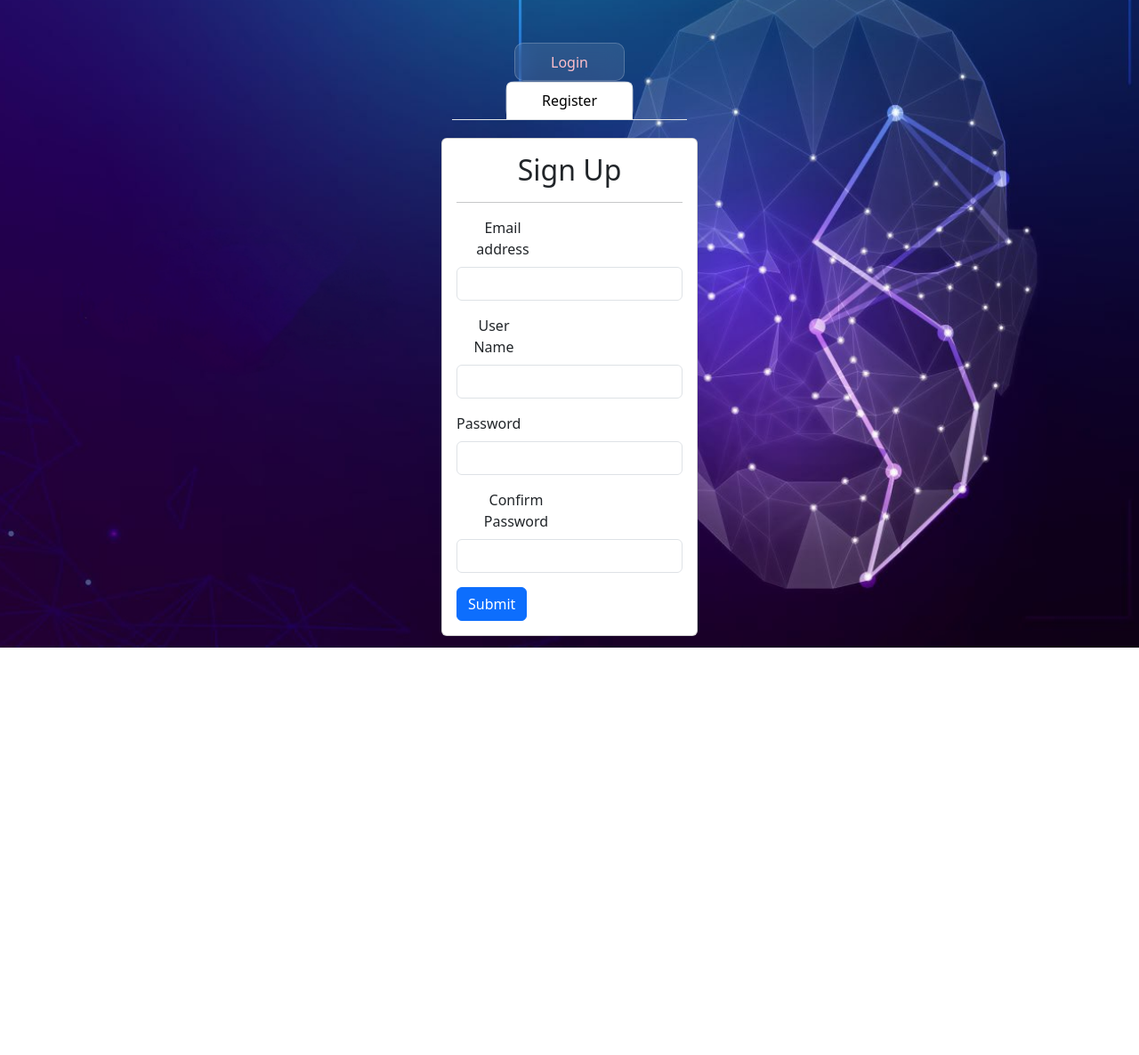
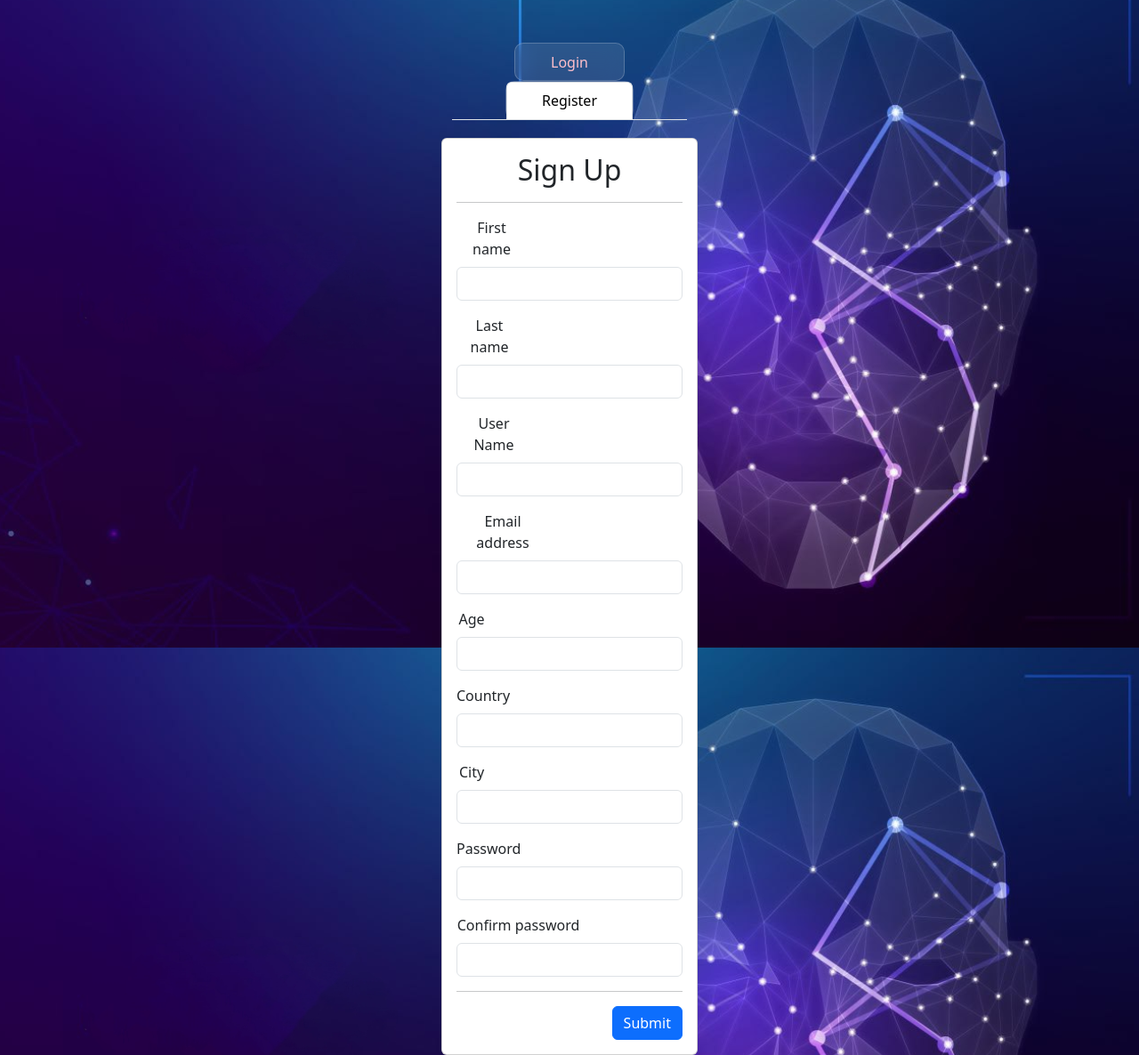
Before and after one commit to SinaHosseini/Deep-Face-AI-Website, a Flask app: page /register in a window 1280 px wide. Shown: the part 72-1258 px from the top of the page at 89% size. Before the commit the page ends 800 px from the top, so only its background shows below. Run offline with Flask 3, Linux system fonts and the light colour scheme; some libraries are stand-ins or nearby versions.

Commit message:
update for session 4.3

```diff
--- a/app.py
+++ b/app.py
@@ -1,7 +1,10 @@
 import os
 import cv2
+import bcrypt
+from datetime import datetime
 from flask import Flask, render_template, request, redirect, session, url_for
-from deepface import DeepFace
+from sqlmodel import SQLModel, Field, Session, select, create_engine
+from pydantic import BaseModel
 
 
 app = Flask("Analyze Face")
@@ -9,11 +12,40 @@ app.config["UPLOAD_FOLDER"] = "./uploads"
 app.config["ALLOWED_EXTENSION"] = {"png", "jpg", "jpeg"}
 
 
-def auth(email, password):
-    if email == "sina@sina.sina" and password == "1234":
-        return True
-    else:
-        return False
+class User(SQLModel, table=True):
+    id: int = Field(default=None, primary_key=True)
+    first_name: str = Field()
+    last_name: str = Field()
+    email: str = Field()
+    username: str = Field()
+    age: int = Field()
+    country: str = Field()
+    city: str = Field()
+    password: str = Field()
+    join_time: str = Field()
+
+
+engine = create_engine("sqlite:///./database.db", echo=True)
+SQLModel.metadata.create_all(engine)
+
+
+class RegisterModel(BaseModel):
+    first_name: str
+    last_name: str
+    email: str
+    username: str
+    age: int
+    country: str
+    city: str
+    password: str
+    confirm_password: str
+    join_time: str
+
+
+class LoginModel(BaseModel):
+    username: str
+    password: str
+
 
 
 def allowed_file(filename):
@@ -30,14 +62,23 @@ def login():
     if request.method == "GET":
         return render_template("login.html")
     elif request.method == "POST":
-        my_email = request.form["email"]
-        my_password = request.form["password"]
-        result = auth(my_email, my_password)
-        if result:
-            # upload
+        try:
+            login_model = LoginModel(
+                username=request.form["username"], password=request.form["password"]
+            )
+        except:
+            print("Type error")
+            return redirect(url_for("login"))
+
+        with Session(engine) as db_session:
+            statement = select(User).where(User.username == login_model.username)
+            result = db_session.exec(statement).first()
+
+        if result and bcrypt.checkpw(login_model.password.encode('utf-8'), result.password.encode('utf-8')):
+            print("Welcome, you are logged in")
             return redirect(url_for("upload"))
         else:
-            # login
+            print("Username or password is incorrect")
             return redirect(url_for("login"))
 
 
@@ -59,9 +100,59 @@ def upload():
             return render_template("result.html", age=result[0]["age"])
 
 
-@app.route("/register")
+@app.route("/register", methods=["GET", "POST"])
 def register():
-    return render_template("register.html")
+    if request.method == "GET":
+        return render_template("register.html")
+    elif request.method == "POST":
+        try:
+            register_data = RegisterModel(
+                first_name=request.form["first_name"],
+                last_name=request.form["last_name"],
+                email=request.form["email"],
+                username=request.form["username"],
+                age=request.form["age"],
+                country=request.form["country"],
+                city=request.form["city"],
+                password=request.form["password"],
+                confirm_password=request.form["confirm_password"],
+                join_time=str(datetime.now()),
+            )
+        except:
+            print("type error")
+            return redirect(url_for("register"))
+
+        if register_data.password != register_data.confirm_password:
+            print("Passwords do not match")
+            return redirect(url_for("register"))
+
+        hashed_password = bcrypt.hashpw(register_data.password.encode('utf-8'), bcrypt.gensalt())
+
+        with Session(engine) as db_session:
+            statement = select(User).where(User.username == register_data.username)
+            result = db_session.exec(statement).first()
+
+        if not result:
+            with Session(engine) as db_session:
+                user = User(
+                    first_name=register_data.first_name,
+                    last_name=register_data.last_name,
+                    email=register_data.email,
+                    username=register_data.username,
+                    age=register_data.age,
+                    country=register_data.country,
+                    city=register_data.city,
+                    password=hashed_password.decode('utf-8'),
+                    join_time=str(datetime.now()),
+                )
+
+                db_session.add(user)
+                db_session.commit()
+            print("Your register done successfully")
+            return redirect(url_for("login"))
+        else:
+            print("Username already exist, Try another username")
+            return redirect(url_for("register"))
 
 
 @app.route("/bmr", methods=["GET", "POST"])
--- a/requirements.txt
+++ b/requirements.txt
@@ -1,2 +1,3 @@
 flask
 deepface
+sqlmodel
--- a/templates/register.html
+++ b/templates/register.html
@@ -4,10 +4,11 @@
 <head>
     <meta charset="UTF-8" />
     <meta name="viewport" content="width=device-width, initial-scale=1.0" />
-    <link rel="stylesheet" href="static\css\bootstrap.css" type="
-    text/css" />
+    <link rel="stylesheet" type="text/css" href="static/css/bootstrap.css">
     <link rel="stylesheet" type="text/css" href="static/css/style.css">
-
+    <link rel="stylesheet"
+        href="https://fonts.googleapis.com/css2?family=Material+Symbols+Outlined:opsz,wght,FILL,GRAD@20..48,100..700,0..1,-50..200" />
+    <title>Analyzing Face App</title>
 </head>
 
 <body
@@ -84,22 +85,46 @@
                         <hr>
                         <form method="post">
                             <div class="mb-3">
+                                <label class="form-label" style="margin-right: 175px;">First name</label>
+                                <input type="text" class="form-control" name="first_name" />
+                            </div>
+                            <div class="mb-3">
+                                <label class="form-label" style="margin-right: 180px;">Last name</label>
+                                <input type="text" class="form-control" name="last_name" />
+                            </div>
+                            <div class="mb-3">
+                                <label class="form-label" style="margin-right: 170px;">User Name</label>
+                                <input type="text" class="form-control" name="username" />
+                            </div>
+                            <div class="mb-3">
                                 <label class="form-label" style="margin-right: 150px;">Email address</label>
                                 <input type="email" class="form-control" name="email" />
                             </div>
                             <div class="mb-3">
-                                <label class="form-label" style="margin-right: 170px;">User Name</label>
-                                <input type="text" class="form-control" name="text" />
+                                <label class="form-label" style="margin-right: 220px;">Age</label>
+                                <input type="number" class="form-control" name="age" />
+                            </div>
+                            <div class="mb-3">
+                                <label class="form-label" style="margin-right: 200px;">Country</label>
+                                <input type="text" class="form-control" name="country" />
+                            </div>
+                            <div class="mb-3">
+                                <label class="form-label" style="margin-right: 220px;">City</label>
+                                <input type="text" class="form-control" name="city" />
                             </div>
                             <div class="mb-3">
                                 <label class="form-label" style="margin-right: 190px;">Password</label>
                                 <input type="password" class="form-control" name="password" />
                             </div>
+
                             <div class="mb-3">
-                                <label class="form-label" style="margin-right: 120px;">Confirm Password</label>
-                                <input type="password" class="form-control" name="password" />
+                                <label class="form-label" style="margin-right: 115px;">Confirm password</label>
+                                <input type="password" class="form-control" name="confirm_password" />
                             </div>
-                            <button type="submit" class="btn btn-primary" style="margin-right: 190px;">Submit</button>
+                            <hr>
+                            <div class="modal-footer">
+                                <button type="submit" class="btn btn-primary text-end">Submit</button>
+                            </div>
                         </form>
                     </div>
                 </div>
```
Also changed, not shown: templates/index.html (+4 -73 lines), templates/layout.html (added, +75 -0 lines), templates/login.html (+7 -6 lines), templates/upload.html (+5 -3 lines), README.md (deleted), database.db (added), uploads/photo_2022-11-30_13-34-07 (2).jpg (added).
